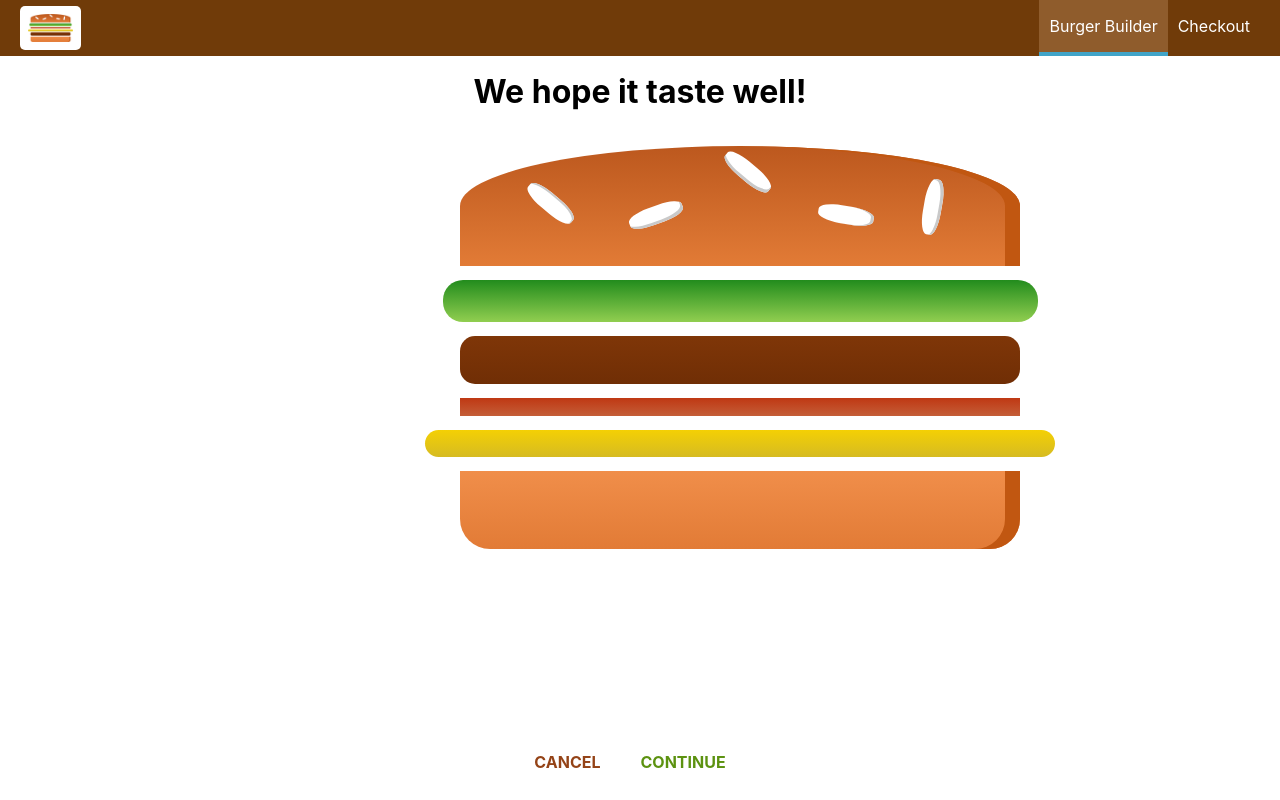
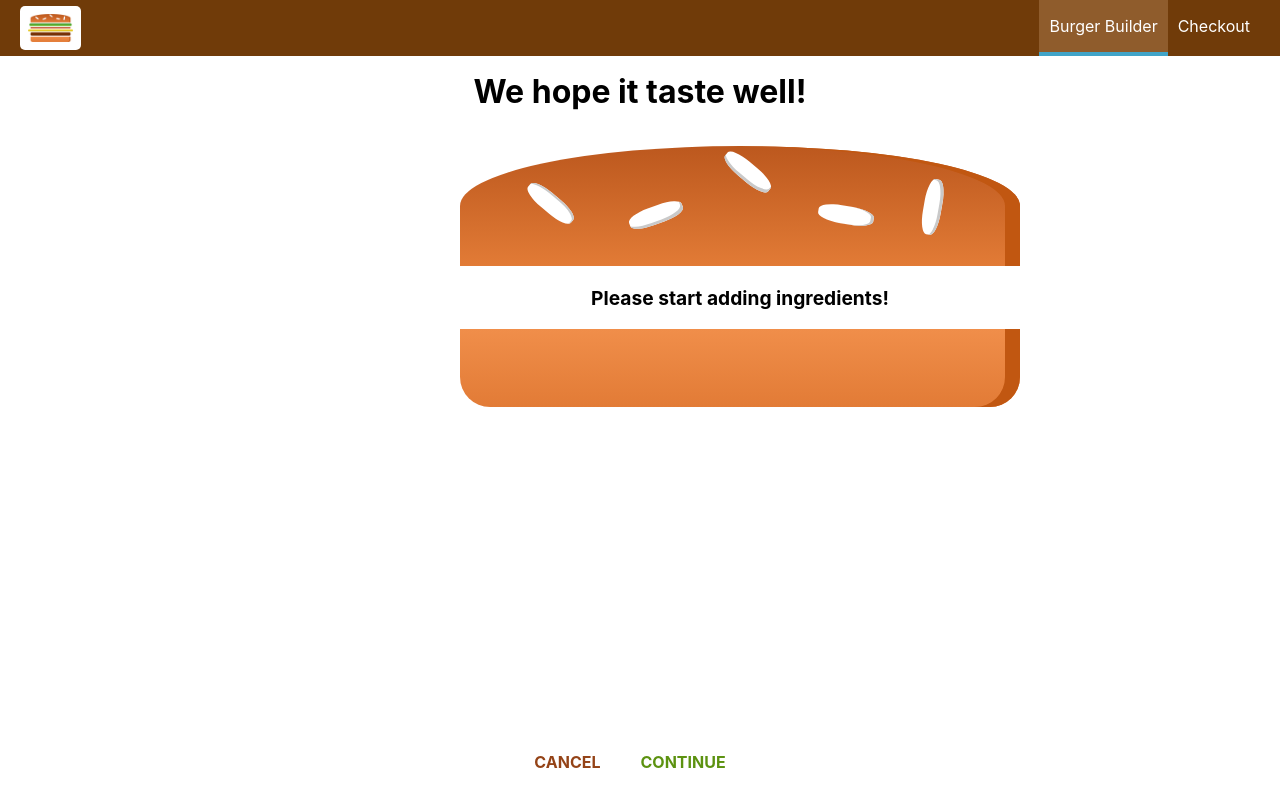
Before and after one commit to Saurabhrkp/Burger-Builder, a React (Create React App) app: page /checkout in a window 1280 px wide. Built offline with nearby package versions, Linux system fonts and the light colour scheme.

Commit message:
Converted Checkout as Stateful Class Component

```diff
--- a/src/containers/Checkout/Checkout.js
+++ b/src/containers/Checkout/Checkout.js
@@ -1,19 +1,44 @@
-import React, { useState } from 'react';
+import React, { Component } from 'react';
 
 import CheckoutSummary from '../../components/Order/CheckoutSummary/CheckoutSummary';
 
-const Checkout = () => {
-  const [ingredients, useIngredients] = useState({
+class Checkout extends Component {
+  state = {
+    ingredients: {
       salad: 1,
       meat: 1,
       bacon: 1,
       cheese: 1
-  });
+    }
+  };
+
+  componentDidMount() {
+    const query = new URLSearchParams(this.props.location.search);
+    const ingredients = {};
+    for (let params of query.entries()) {
+      ingredients[params[0]] = +params[1];
+    }
+    this.setState({ ingredients: ingredients });
+  }
+
+  checkoutCancelledHandler = () => {
+    this.props.history.goBack();
+  };
+
+  checkoutContinuedHandler = () => {
+    this.props.history.replace('/checkout/contact-data');
+  };
+  render() {
     return (
       <div>
-      <CheckoutSummary ingredients={ingredients} />
+        <CheckoutSummary
+          ingredients={this.state.ingredients}
+          checkoutCancelled={this.checkoutCancelledHandler}
+          checkoutContinued={this.checkoutContinuedHandler}
+        />
       </div>
     );
-};
+  }
+}
 
 export default Checkout;
```
Lines whose indentation alone changed are shown as unchanged.
